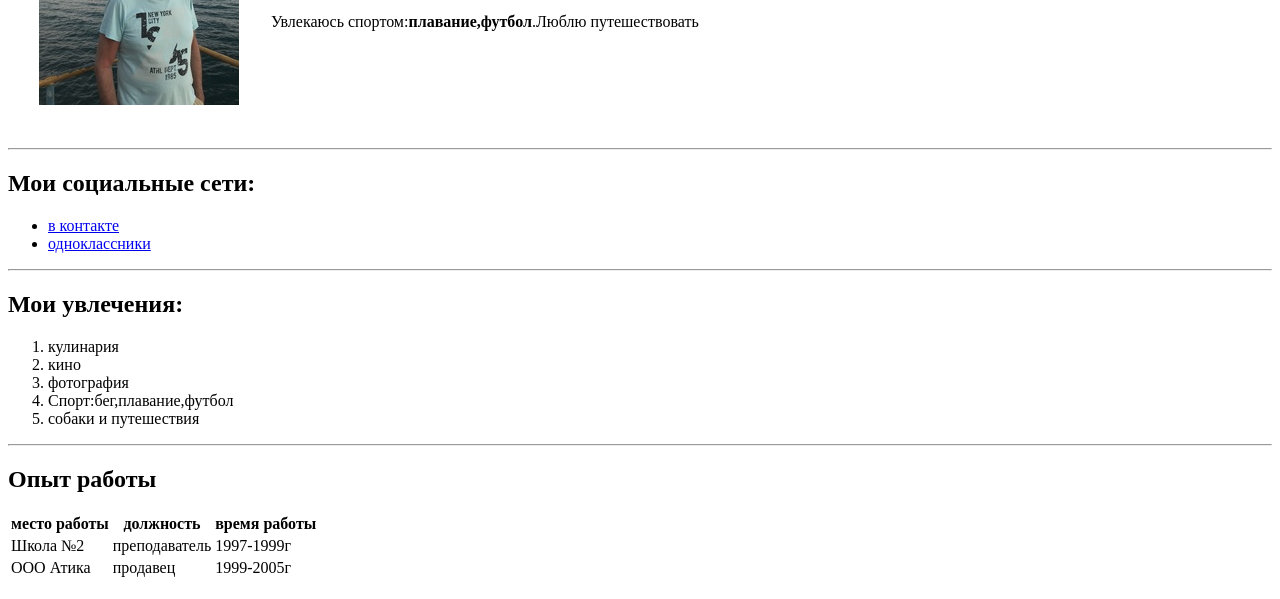
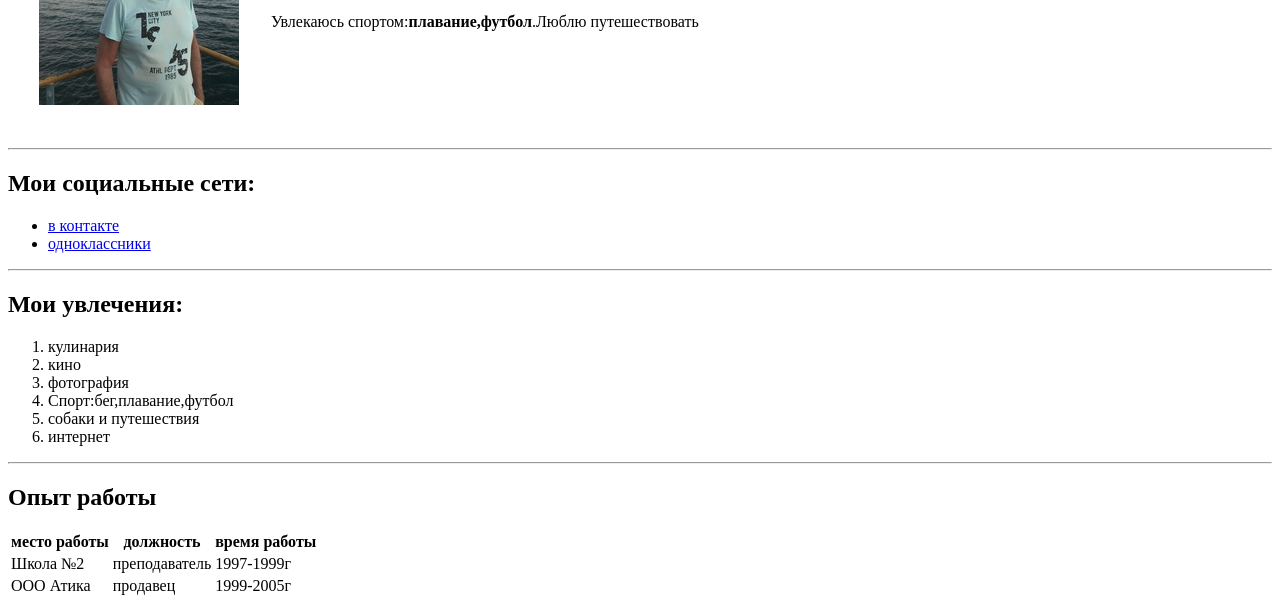
Before and after one commit to tigr2010/tigr, a plain HTML site: page index.html in a window 1280 px wide. Shown: the part 201-800 px from the top of the page. Drawn offline with Linux system fonts and the light colour scheme.

Commit message:
Update index.html

```diff
--- a/index.html
+++ b/index.html
@@ -34,6 +34,7 @@
     <li>фотография</li>
     <li>Спорт:бег,плавание,футбол</li>
     <li>собаки и путешествия</li>
+    <li>интернет</li>
 </ol>
 
 <hr>
```
